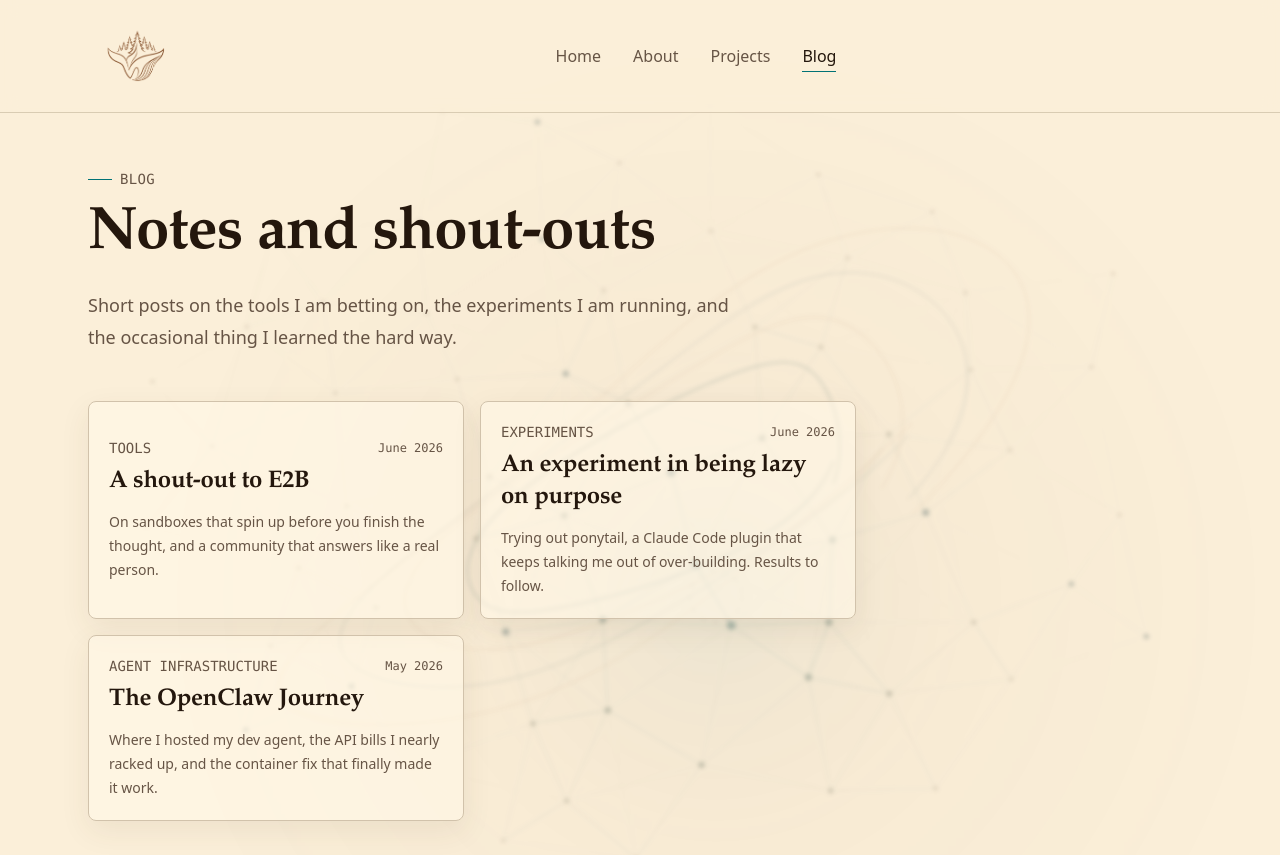
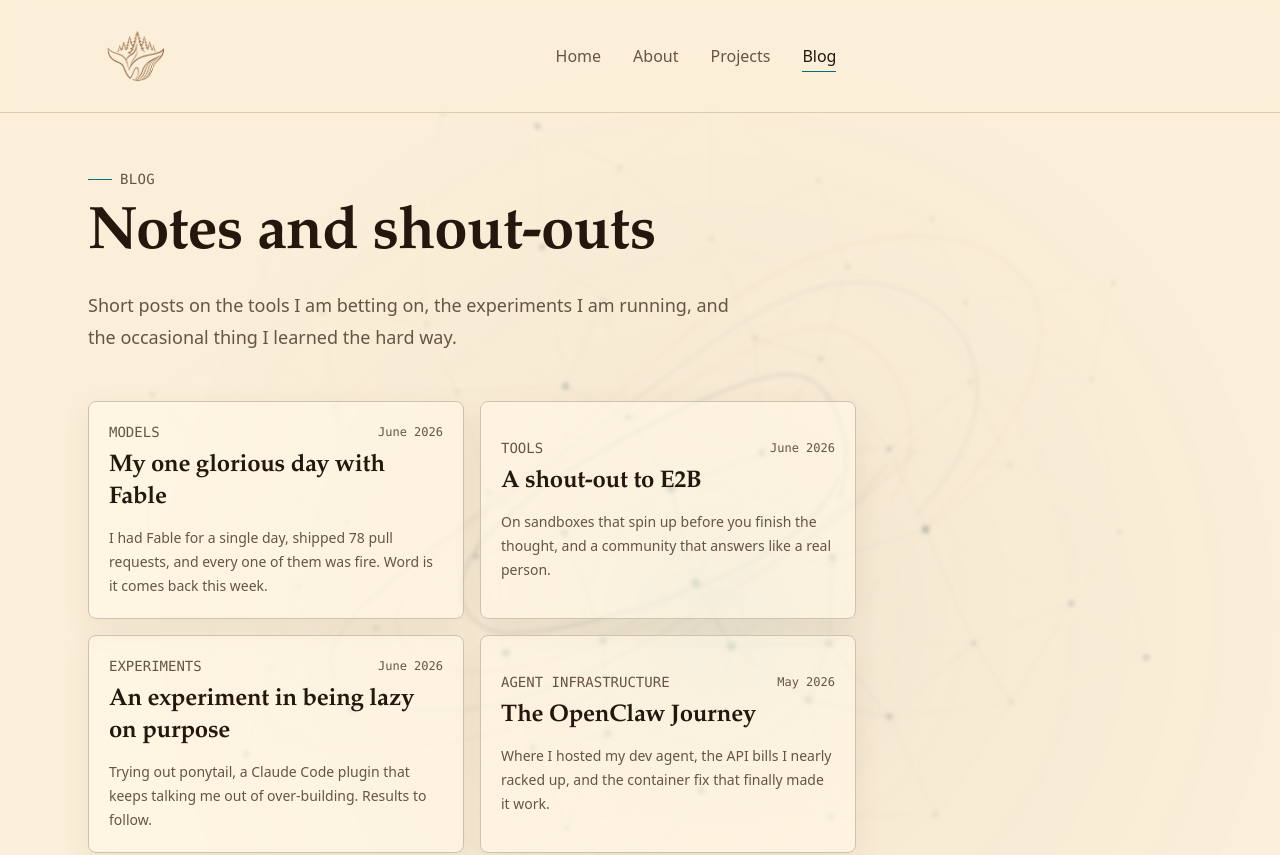
Before and after one commit to AdamLinCodes/personal-website-design, a Next.js app: page /blog in a window 1280 px wide. Shown: the top 855 px of the page. Built offline with nearby package versions, Linux system fonts and the light colour scheme.

Commit message:
Add Fable blog post with Anthropic + return-rumor links
Co-Authored-By: Claude Opus 4.8 <noreply@anthropic.com>

```diff
--- a/app/blog/page.tsx
+++ b/app/blog/page.tsx
@@ -31,6 +31,36 @@ type BlogPost = {
 }
 
 const blogPosts: BlogPost[] = [
+  {
+    id: 'fable',
+    eyebrow: 'Models',
+    title: 'My one glorious day with Fable',
+    date: 'June 2026',
+    summary: 'I had Fable for a single day, shipped 78 pull requests, and every one of them was fire. Word is it comes back this week.',
+    body: (
+      <div className="space-y-5">
+        <p>
+          For exactly one day, I had{' '}
+          <Link href="https://www.anthropic.com/news/claude-fable-5-mythos-5">Fable</Link>. Claude Fable 5, the
+          Mythos-class model Anthropic briefly let loose on the world. I am not being dramatic when I say it was glorious.
+          It did not feel like an assistant so much as a second version of me who never got tired, never guessed, and
+          never needed a second pass.
+        </p>
+        <p>
+          Seventy-eight pull requests. In a single day. Every last one of them fire. I have shipped a lot of code with a
+          lot of agents, and I have never had a day like that, where the only bottleneck was how fast I could read the
+          diffs and hit merge. Then, just as quickly, it was gone.
+        </p>
+        <p>
+          But here is the good part: there are rumors it switches back on{' '}
+          <Link href="https://gizmodo.com/expect-claude-fable-5-to-be-turned-back-on-in-a-matter-of-days-report-says-2000778672">
+            sometime this week
+          </Link>
+          . So if you blinked and missed it, do not worry. Stay tuned, people.
+        </p>
+      </div>
+    ),
+  },
   {
     id: 'e2b',
     eyebrow: 'Tools',
```
